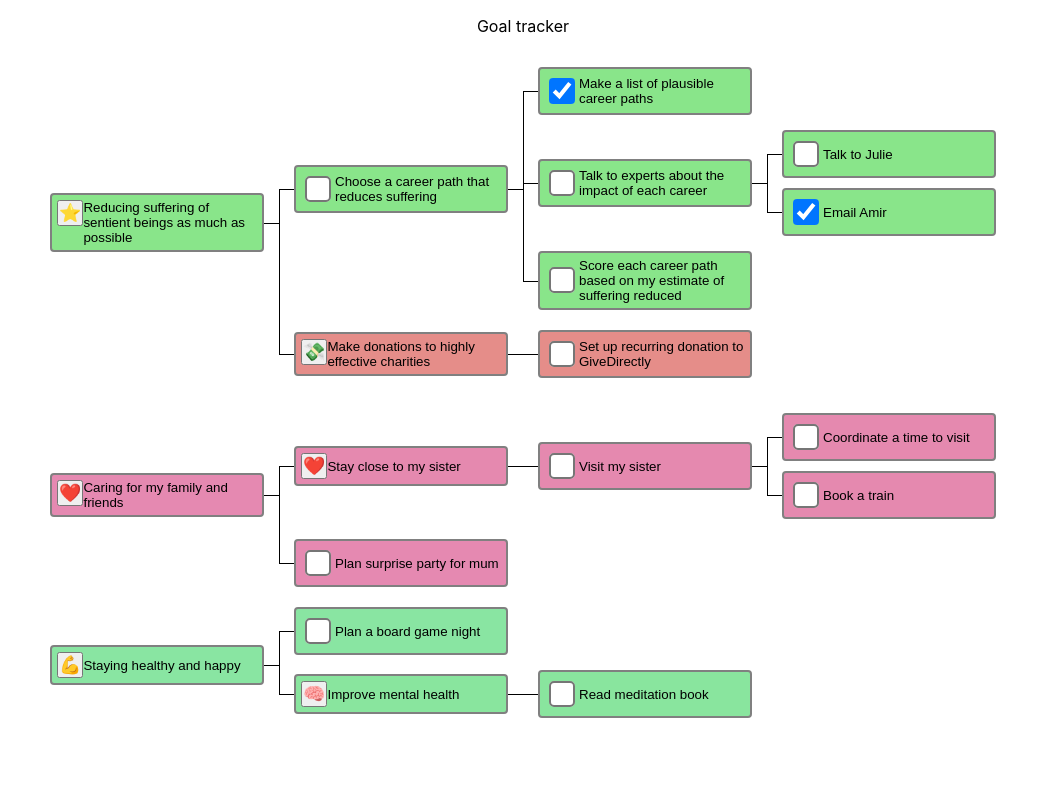
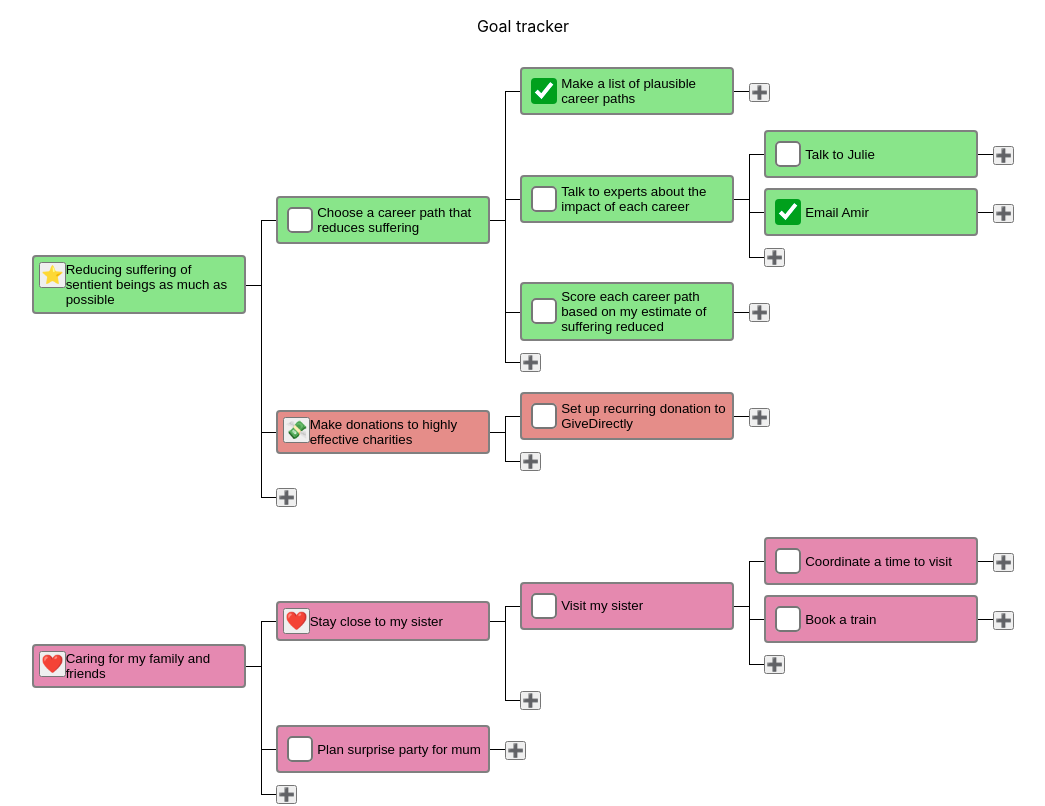
Before and after one commit to adam-binks/map-of-why, a React (Create React App) app: page / in a window 1280 px wide. Shown: the top 806 px of the page, without its empty margins (117-1162 px from the left). Built offline with nearby package versions, Linux system fonts and the light colour scheme.

Commit message:
Add child button wip

```diff
--- /dev/null
+++ b/src/features/nodes/AddChildButton.js
@@ -0,0 +1,21 @@
+import React from 'react';
+import { nanoid } from '@reduxjs/toolkit';
+import { useDispatch } from 'react-redux';
+import { nodeAdded } from './nodesSlice';
+
+export function AddChildButton(props) {
+    const dispatch = useDispatch()
+
+    const addNode = () => {
+        dispatch(nodeAdded({
+            id: nanoid(),
+            parents: [props.parent],
+        }))
+    }
+
+    return (
+        <div>
+            <button onClick={addNode}>➕</button>
+        </div>
+    )
+}
--- a/src/features/nodes/Node.module.css
+++ b/src/features/nodes/Node.module.css
@@ -33,6 +33,7 @@
 .node input[type=checkbox] {
     margin: 2px;
     zoom: 2;
+    filter: hue-rotate(280deg); /* this is green hue on Chrome - likely different in other browsers */
 }
 
 .nodeLabel {
--- a/src/features/nodes/Tree.js
+++ b/src/features/nodes/Tree.js
@@ -3,6 +3,8 @@ import { useSelector } from 'react-redux';
 import { selectMaxDepth } from './nodesSlice';
 import styles from './Tree.module.css';
 import { Node } from './Node';
+import { AddChildButton } from './AddChildButton';
+import { node } from 'prop-types';
 
 const targetWidth = 200 // ideally every node in the tree would be this width, to be readable
 
@@ -21,8 +23,10 @@ export function Tree() {
             children = nodes.filter(node => node.parents.length === 0).map(node => node.id)
         }
 
+        const addChildButton = <li className={styles.treeElement} key={node.id + "_addChild"}><AddChildButton parent={node.id}  /></li>
+
         if (!children || children.length === 0) {
-            return
+            return addChildButton
         }
 
         const list_elements = children.map((child, index) => {
@@ -42,7 +46,7 @@ export function Tree() {
             </li>)
         })
 
-        return <ul className={styles.treeElement + (parent_id === "root" ? " " + styles.tree : "")}>{list_elements}</ul>
+        return <ul className={styles.treeElement + (parent_id === "root" ? " " + styles.tree : "")}>{list_elements} {addChildButton}</ul>
     }
 
     // setup re-render on screen resize
```
